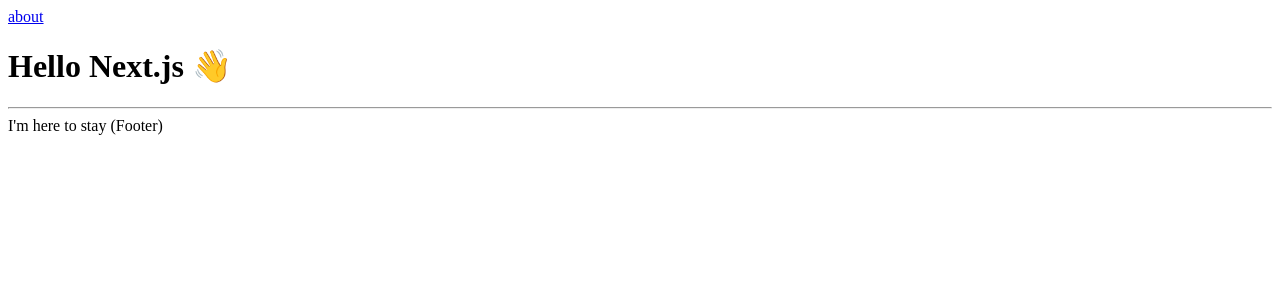
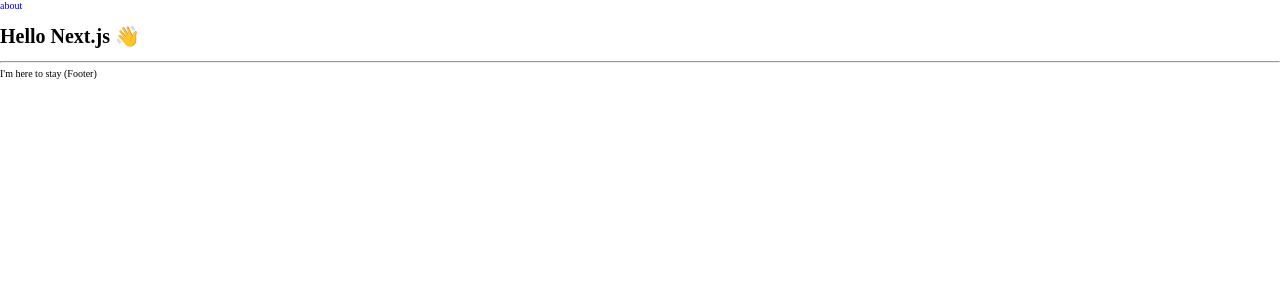
Before and after one commit to gates1de/nextjs-template, a Next.js app: page / in a window 1280 px wide. Shown: the top 300 px of the page. Built offline with nearby package versions, Linux system fonts and the light colour scheme.

Commit message:
:books: & :gear: Add [next-css, normalize.css, styled-components] & Add settings for these libraries

```diff
--- a/next.config.js
+++ b/next.config.js
@@ -1,7 +1,8 @@
 const path = require('path')
 const Dotenv = require('dotenv-webpack')
+const withCSS = require('@zeit/next-css')
 
-module.exports = {
+module.exports = withCSS({
   webpack: config => {
     // path setting
     config.resolve.modules = [...config.resolve.modules, './src']
@@ -16,4 +17,4 @@
     ]
     return config
   }
-}
+})
--- a/package.json
+++ b/package.json
@@ -21,15 +21,19 @@
     ]
   },
   "dependencies": {
+    "@zeit/next-css": "^1.0.1",
     "dotenv-webpack": "^1.7.0",
     "next": "latest",
+    "normalize.css": "^8.0.1",
     "react": "^16.9.0",
-    "react-dom": "^16.9.0"
+    "react-dom": "^16.9.0",
+    "styled-components": "^4.3.2"
   },
   "devDependencies": {
     "@types/node": "^12.7.2",
     "@types/react": "^16.9.0",
     "@types/react-dom": "^16.8.5",
+    "@types/styled-components": "^4.1.19",
     "@typescript-eslint/eslint-plugin": "^2.0.0",
     "@typescript-eslint/parser": "^2.0.0",
     "eslint": "^6.1.0",
--- a/src/components/Layout.tsx
+++ b/src/components/Layout.tsx
@@ -1,5 +1,6 @@
 import * as React from 'react'
 
+import GlobalStyle from 'styles/global'
 import Header from 'components/Header'
 import Footer from 'components/Footer'
 
@@ -12,6 +13,7 @@
   title = 'This is the default title',
 }) => (
   <div>
+    <GlobalStyle />
     <Header
       title={title}
       navigationItems={[
--- /dev/null
+++ b/src/pages/_document.tsx
@@ -0,0 +1,47 @@
+// REF: https://github.com/zeit/next.js/tree/canary/examples/with-typescript-styled-components
+import Document, {
+  DocumentContext,
+  Head,
+  Main,
+  NextScript,
+} from 'next/document'
+import { ServerStyleSheet } from 'styled-components'
+
+export default class AppDocument extends Document {
+  static async getInitialProps(ctx: DocumentContext) {
+    const sheet = new ServerStyleSheet()
+    const originalRenderPage = ctx.renderPage
+
+    try {
+      ctx.renderPage = () =>
+        originalRenderPage({
+          enhanceApp: App => props => sheet.collectStyles(<App {...props} />),
+        })
+
+      const initialProps = await Document.getInitialProps(ctx)
+      return {
+        ...initialProps,
+        styles: (
+          <>
+            {initialProps.styles}
+            {sheet.getStyleElement()}
+          </>
+        ),
+      }
+    } finally {
+      sheet.seal()
+    }
+  }
+
+  render() {
+    return (
+      <html>
+        <Head />
+        <body>
+          <Main />
+          <NextScript />
+        </body>
+      </html>
+    )
+  }
+}
--- /dev/null
+++ b/src/styles/breakpoint.ts
@@ -0,0 +1,6 @@
+export default {
+  mobile: 576,
+  tablet: 768,
+  laptop: 992,
+  desktop: 1200,
+}
--- /dev/null
+++ b/src/styles/global.ts
@@ -0,0 +1,21 @@
+import { createGlobalStyle } from 'styled-components'
+import 'normalize.css'
+
+const GlobalStyle = createGlobalStyle`
+  html {
+    -ms-text-size-adjust: 100%;
+    -webkit-text-size-adjust: 100%;
+    background-color: white;
+    font-size:62.5%;
+  }
+
+  a {
+    text-decoration: none;
+    transition: 0.1s ease-in;
+
+    :hover {
+      opacity: 0.7;
+    }
+  }
+`
+export default GlobalStyle
```
Also changed, not shown: next-env.d.ts (added), src/next-env.d.ts, 2 other files (tests, documents, lock files or other folders).
